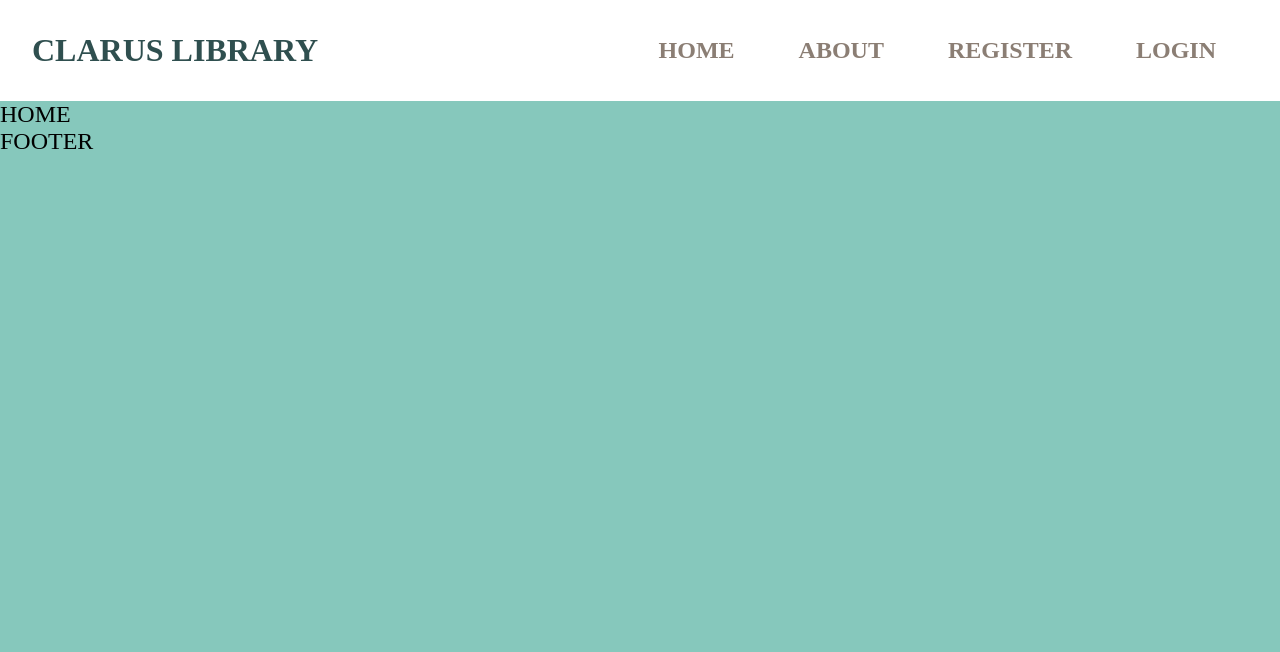
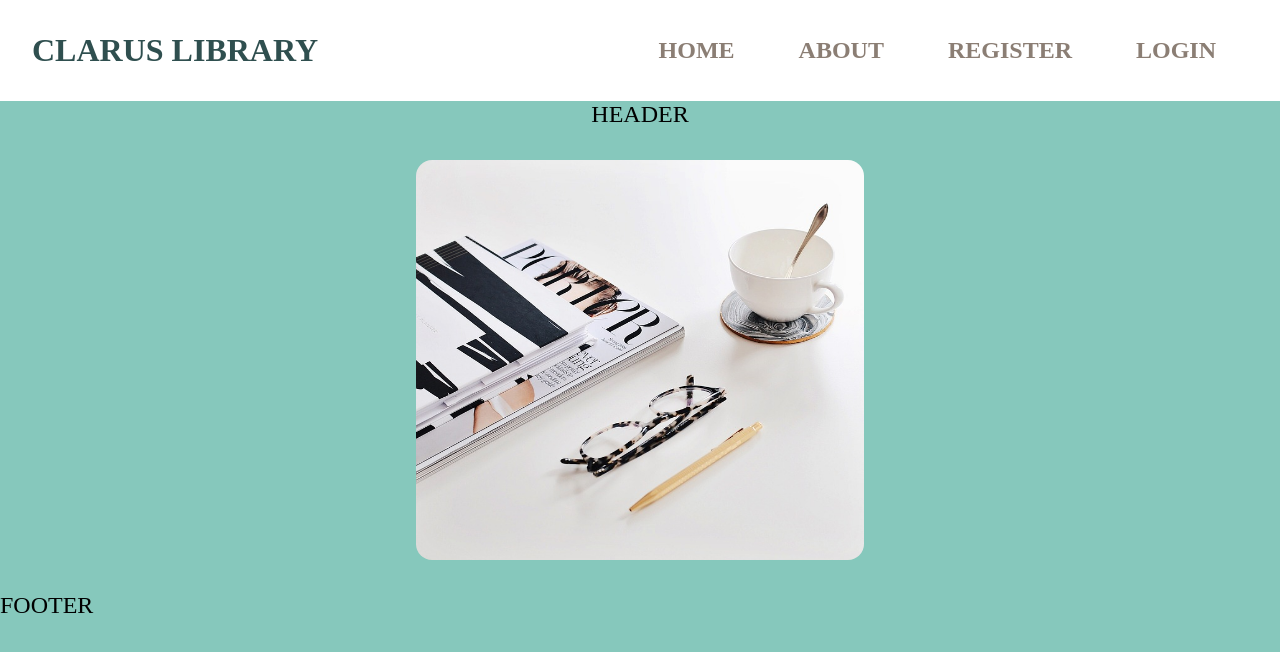
Before and after one commit to 8490/react-library-app, a React (Create React App) app: page / in a window 1280 px wide. Shown: the top 652 px of the page. Built offline with nearby package versions, Linux system fonts and the light colour scheme; a web font is replaced by a local one.

Commit message:
add home structure

```diff
--- a/src/pages/home/Home.jsx
+++ b/src/pages/home/Home.jsx
@@ -1,9 +1,18 @@
-import React from 'react'
+import React from "react";
+import Header from "../../components/header/Header";
+import { HomeContainer, HomeImg, MainContainer } from "./Home.style";
+import homeImg from "../../assets/books.jpg";
 
 const Home = () => {
   return (
-    <div>Home</div>
-  )
-}
+    <HomeContainer>
+      <Header />
+      <HomeImg>
+        <img src={homeImg} alt="home-img" />
+      </HomeImg>
+      <MainContainer></MainContainer>
+    </HomeContainer>
+  );
+};
 
-export default Home
+export default Home;
--- a/src/pages/home/Home.style.jsx
+++ b/src/pages/home/Home.style.jsx
@@ -0,0 +1,22 @@
+import styled from "styled-components";
+import Flex from "../../styles/Flex";
+
+export const HomeContainer = styled(Flex)`
+  flex-direction: column;
+`;
+
+export const HomeImg = styled.div`
+  margin: 2rem;
+  display: flex;
+  justify-content: center;
+  width: 100%;
+  img {
+    width: 35%;
+    max-height: 50vh;
+    border-radius: 1rem;
+  }
+`;
+
+export const MainContainer = styled(Flex)`
+  flex-direction: row;
+`;
```
Also changed, not shown: src/components/header/Header.jsx (+4 -6 lines).
